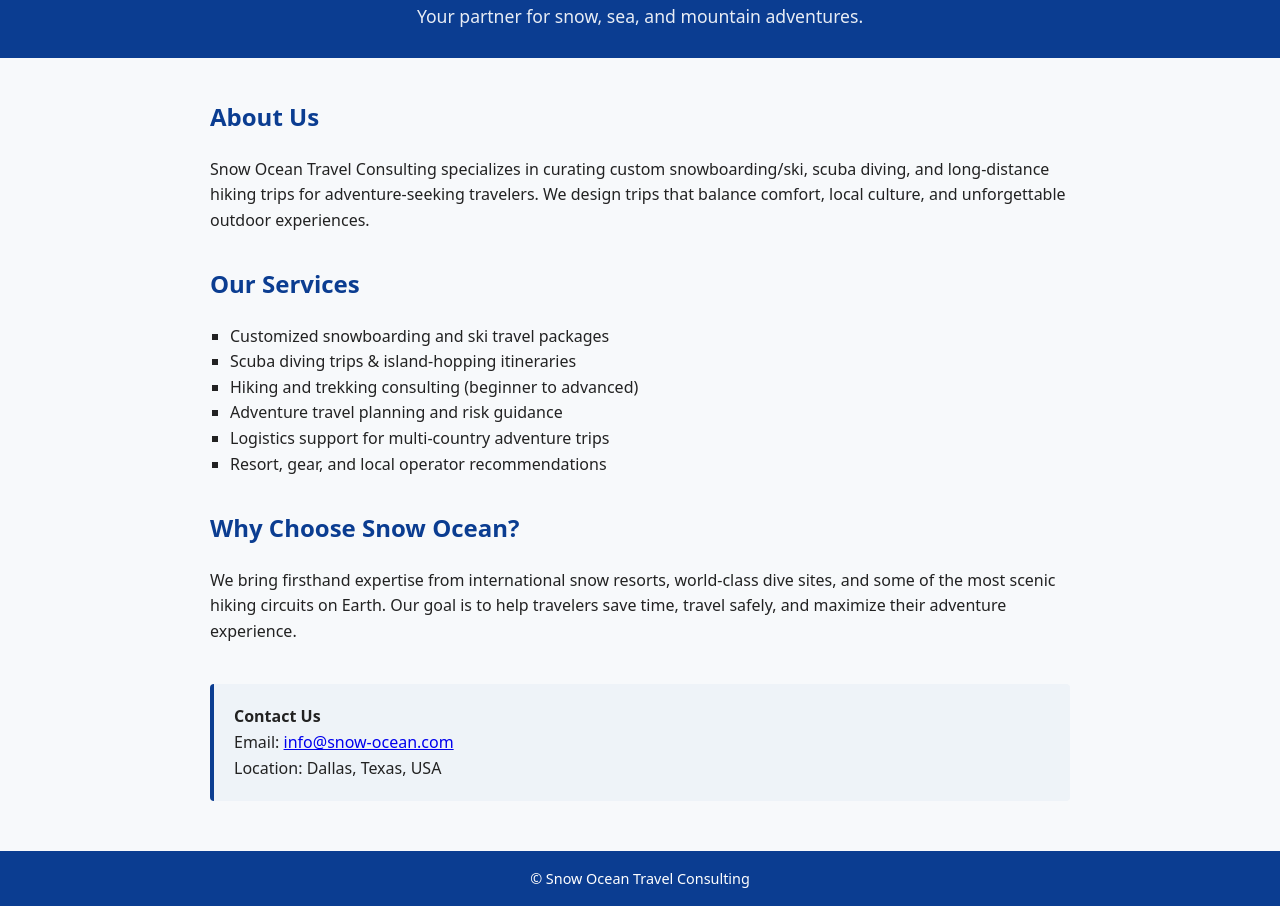
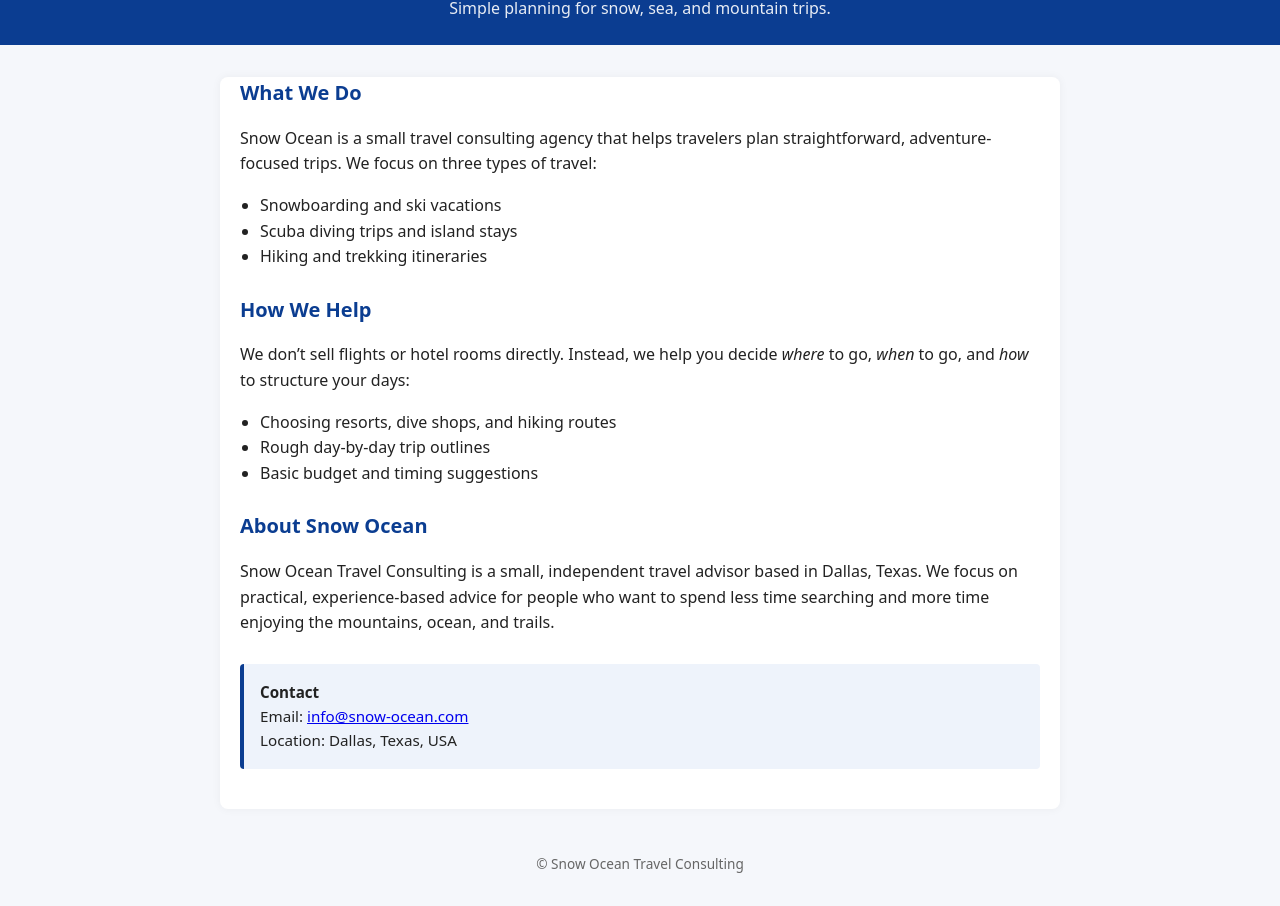
Before and after one commit to fornever1989522-coder/snow-ocean-site, a plain HTML site: page index.html in a window 1280 px wide. Shown: the part 83-989 px from the top of the page. Drawn offline with Linux system fonts and the light colour scheme.

Commit message:
Update index.html

```diff
--- a/index.html
+++ b/index.html
@@ -8,53 +8,54 @@
     body {
       margin: 0;
       font-family: system-ui, -apple-system, BlinkMacSystemFont, "Segoe UI", sans-serif;
-      background: #f7f9fb;
+      background: #f5f7fb;
       color: #222;
       line-height: 1.6;
     }
     header {
       background: #0b3d91;
       color: white;
-      padding: 28px 16px;
+      padding: 24px 16px;
       text-align: center;
     }
     header h1 {
       margin: 0;
-      font-size: 2rem;
-      letter-spacing: 1px;
+      font-size: 1.9rem;
     }
     header p {
       margin: 6px 0 0;
-      font-size: 1.1rem;
+      font-size: 1rem;
       opacity: 0.9;
     }
     .container {
-      max-width: 860px;
-      margin: 40px auto;
-      padding: 0 20px;
+      max-width: 800px;
+      margin: 32px auto;
+      padding: 0 20px 40px;
+      background: #ffffff;
+      box-shadow: 0 0 10px rgba(0,0,0,0.05);
+      border-radius: 8px;
     }
     h2 {
       color: #0b3d91;
-      margin-top: 32px;
+      margin-top: 24px;
+      font-size: 1.25rem;
     }
-    .services ul {
-      list-style-type: square;
+    ul {
       padding-left: 20px;
     }
-    .contact {
-      margin-top: 40px;
-      padding: 20px;
-      background: #eef3f8;
+    .contact-box {
+      margin-top: 28px;
+      padding: 16px;
+      background: #eef3fb;
       border-left: 4px solid #0b3d91;
       border-radius: 4px;
+      font-size: 0.95rem;
     }
     footer {
-      margin-top: 50px;
-      padding: 16px;
       text-align: center;
-      background: #0b3d91;
-      color: white;
-      font-size: 0.9rem;
+      padding: 12px;
+      font-size: 0.85rem;
+      color: #666;
     }
   </style>
 </head>
@@ -62,43 +63,45 @@
 
 <header>
   <h1>Snow Ocean Travel Consulting</h1>
-  <p>Your partner for snow, sea, and mountain adventures.</p>
+  <p>Simple planning for snow, sea, and mountain trips.</p>
 </header>
 
 <div class="container">
+  <h2>What We Do</h2>
+  <p>
+    Snow Ocean is a small travel consulting agency that helps travelers plan
+    straightforward, adventure-focused trips. We focus on three types of travel:
+  </p>
+  <ul>
+    <li>Snowboarding and ski vacations</li>
+    <li>Scuba diving trips and island stays</li>
+    <li>Hiking and trekking itineraries</li>
+  </ul>
 
-  <h2>About Us</h2>
+  <h2>How We Help</h2>
   <p>
-    Snow Ocean Travel Consulting specializes in curating custom snowboarding/ski,
-    scuba diving, and long-distance hiking trips for adventure-seeking travelers.
-    We design trips that balance comfort, local culture, and unforgettable outdoor experiences.
+    We don’t sell flights or hotel rooms directly. Instead, we help you decide
+    <em>where</em> to go, <em>when</em> to go, and <em>how</em> to structure your days:
+  </p>
+  <ul>
+    <li>Choosing resorts, dive shops, and hiking routes</li>
+    <li>Rough day-by-day trip outlines</li>
+    <li>Basic budget and timing suggestions</li>
+  </ul>
+
+  <h2>About Snow Ocean</h2>
+  <p>
+    Snow Ocean Travel Consulting is a small, independent travel advisor
+    based in Dallas, Texas. We focus on practical, experience-based advice
+    for people who want to spend less time searching and more time enjoying
+    the mountains, ocean, and trails.
   </p>
 
-  <h2>Our Services</h2>
-  <div class="services">
-    <ul>
-      <li>Customized snowboarding and ski travel packages</li>
-      <li>Scuba diving trips & island-hopping itineraries</li>
-      <li>Hiking and trekking consulting (beginner to advanced)</li>
-      <li>Adventure travel planning and risk guidance</li>
-      <li>Logistics support for multi-country adventure trips</li>
-      <li>Resort, gear, and local operator recommendations</li>
-    </ul>
-  </div>
-
-  <h2>Why Choose Snow Ocean?</h2>
-  <p>
-    We bring firsthand expertise from international snow resorts, world-class dive sites,
-    and some of the most scenic hiking circuits on Earth. Our goal is to help travelers
-    save time, travel safely, and maximize their adventure experience.
-  </p>
-
-  <div class="contact">
-    <strong>Contact Us</strong><br>
+  <div class="contact-box">
+    <strong>Contact</strong><br>
     Email: <a href="mailto:info@snow-ocean.com">info@snow-ocean.com</a><br>
     Location: Dallas, Texas, USA
   </div>
-
 </div>
 
 <footer>
```
